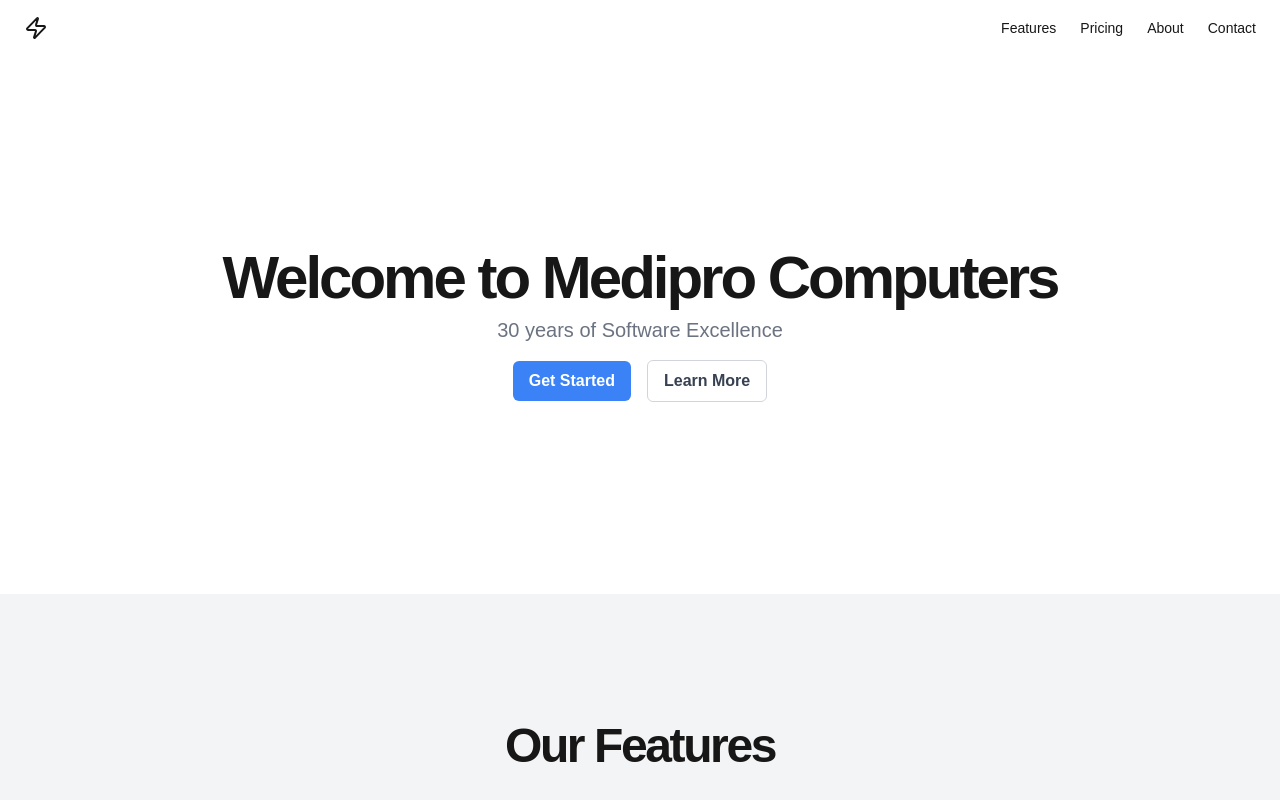
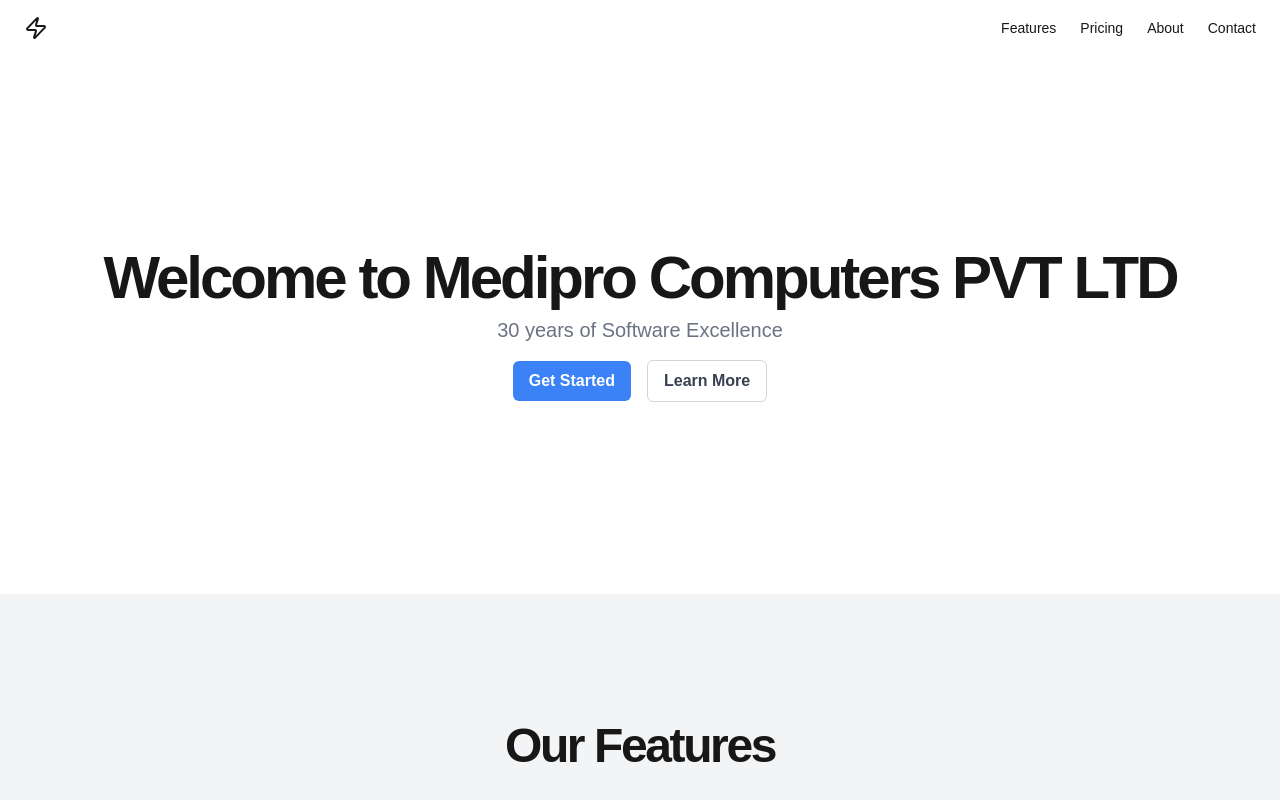
Before and after one commit to jeebipradhan/vercel-medipro-test, a Next.js app: page / in a window 1280 px wide. Shown: the top 800 px of the page. Built offline with nearby package versions, Linux system fonts and the light colour scheme.

Commit message:
added pvt ltd

```diff
--- a/app/page.tsx
+++ b/app/page.tsx
@@ -60,7 +60,7 @@
             <div className="flex flex-col items-center space-y-4 text-center">
               <div className="space-y-2">
                 <h1 className="text-3xl font-bold tracking-tighter sm:text-4xl md:text-5xl lg:text-6xl/none">
-                  Welcome to Medipro Computers
+                  Welcome to Medipro Computers PVT LTD
                 </h1>
                 <p className="mx-auto max-w-[700px] text-gray-500 md:text-xl dark:text-gray-400">
                   30 years of Software Excellence
```
Also changed, not shown: .eslintrc.json (added), 1 other file (tests, documents, lock files or other folders).
